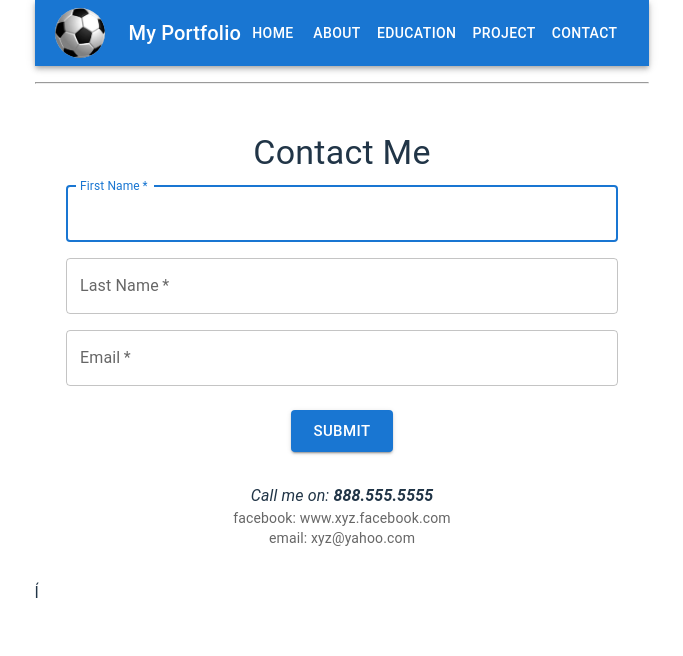
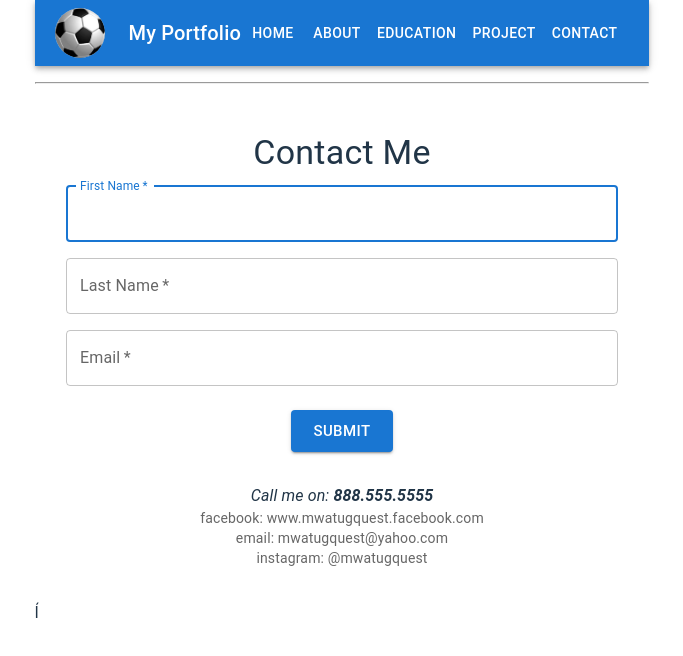
Before and after one commit to tlieu8/Remake_Assignment_1_Lieu_Minh_COMP_229, a React (Vite) app in the folder client/: page /contact in a window 1280 px wide. Shown: the top 656 px of the page, without its empty margins (298-981 px from the left). Built offline with nearby package versions, Linux system fonts and the light colour scheme.

Commit message:
Update contact

```diff
--- a/client/src/contact.jsx
+++ b/client/src/contact.jsx
@@ -65,10 +65,13 @@ export default function Contact() {
           </i>
         </Typography>
         <Typography variant="body2" color="textSecondary">
-          facebook: www.xyz.facebook.com
+          facebook: www.mwatugquest.facebook.com
         </Typography>
         <Typography variant="body2" color="textSecondary">
-          email: xyz@yahoo.com
+          email: mwatugquest@yahoo.com
+        </Typography>
+        <Typography variant="body2" color="textSecondary">
+          instagram: @mwatugquest
         </Typography>
       </Box>
     </Container>
```
